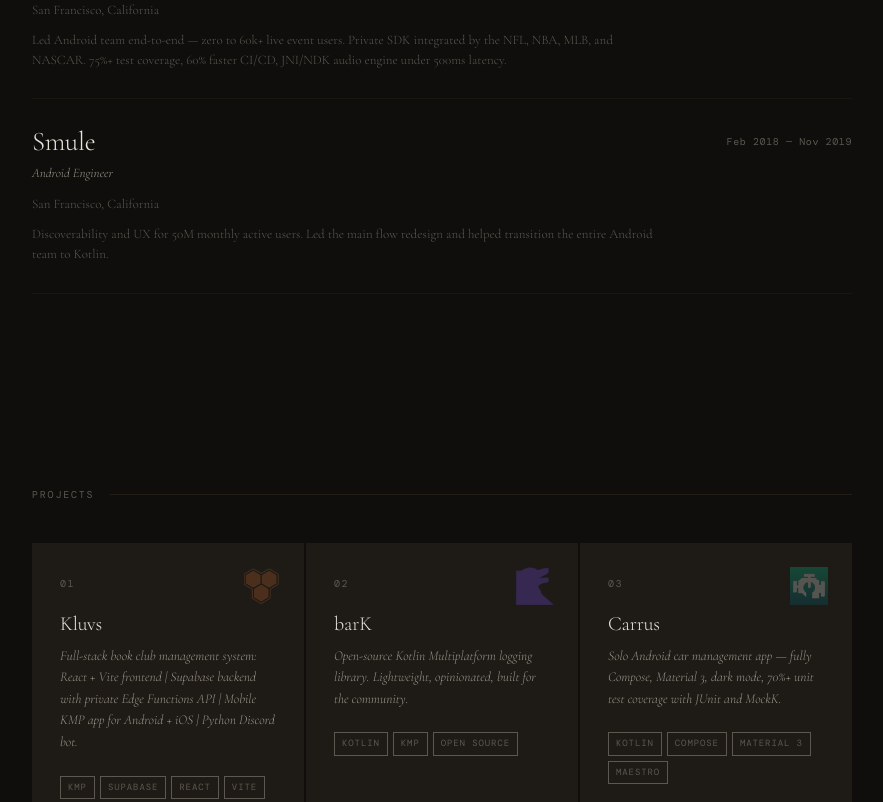
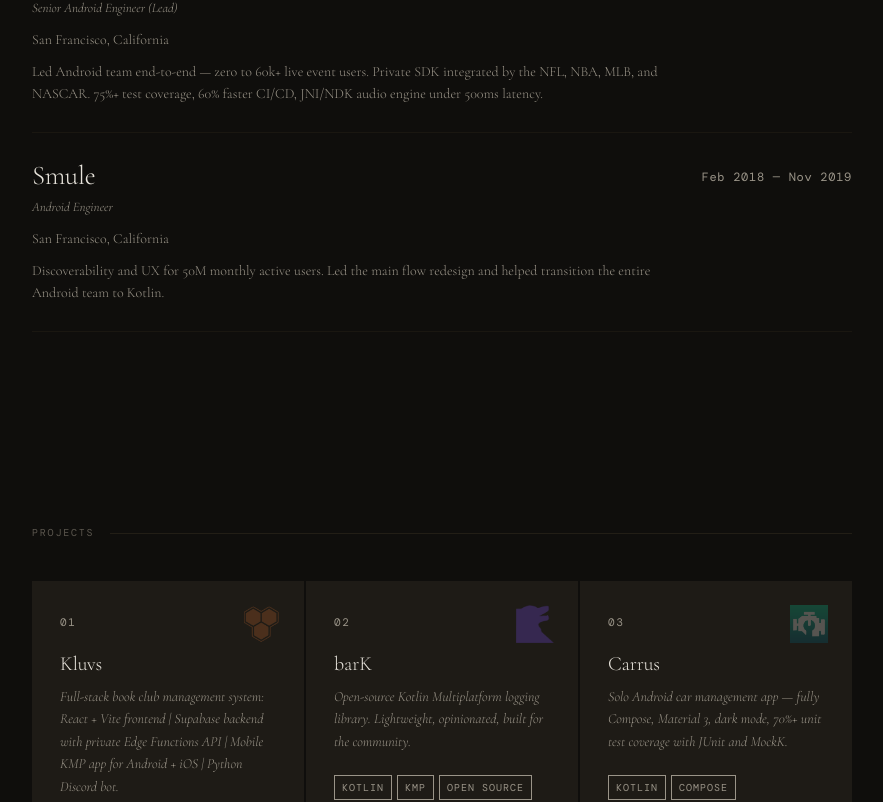
Before and after one commit to ivangarzab/ivangarzab-com, a React (Vite) app: page / in a window 1280 px wide. Shown: the part 2039-2841 px from the top of the page, without its empty margins (198-1081 px from the left). Built offline with nearby package versions, Linux system fonts and the light colour scheme; a web font is replaced by a local one.

Commit message:
chore: Small cosmetic changes

```diff
--- a/src/components/Writing.tsx
+++ b/src/components/Writing.tsx
@@ -15,11 +15,11 @@
           >
             <span className="post-star">✦</span>
             <span className="post-title">{post.title}</span>
-            <span className="post-source">{post.source}</span>
             <span className="post-meta">
               {post.paid && <span className="paywall-badge">Member</span>}
               {post.year}
             </span>
+            <span className="post-source">{post.source}</span>
           </a>
         ))}
       </div>
--- a/src/index.css
+++ b/src/index.css
@@ -267,17 +267,17 @@
 }
 
 .company-detail {
-    font-size: 13px;
-    color: var(--ink-dim);
+    font-size: 14px;
+    color: var(--ink-muted);
     margin-top: 10px;
     line-height: 1.55;
 }
 
 .company-period {
     font-family: var(--mono);
-    font-size: 10px;
+    font-size: 12px;
     font-weight: 300;
-    color: var(--ink-dim);
+    color: var(--ink-muted);
     text-align: right;
     letter-spacing: 0.06em;
     padding-top: 6px;
@@ -321,8 +321,8 @@
 
 .project-number {
     font-family: var(--mono);
-    font-size: 10px;
-    color: var(--ink-dim);
+    font-size: 11px;
+    color: var(--ink-muted);
     letter-spacing: 0.14em;
     margin-bottom: 20px;
 }
@@ -337,7 +337,7 @@
 }
 
 .project-desc {
-    font-size: 13.5px;
+    font-size: 14px;
     font-weight: 300;
     color: var(--ink-muted);
     line-height: 1.6;
@@ -353,10 +353,10 @@
 
 .tag {
     font-family: var(--mono);
-    font-size: 9px;
+    font-size: 10px;
     font-weight: 400;
-    color: var(--ink-dim);
-    border: 0.5px solid var(--ink-dim);
+    color: var(--ink-muted);
+    border: 0.5px solid var(--ink-muted);
     padding: 3px 7px;
     letter-spacing: 0.1em;
     text-transform: uppercase;
```
